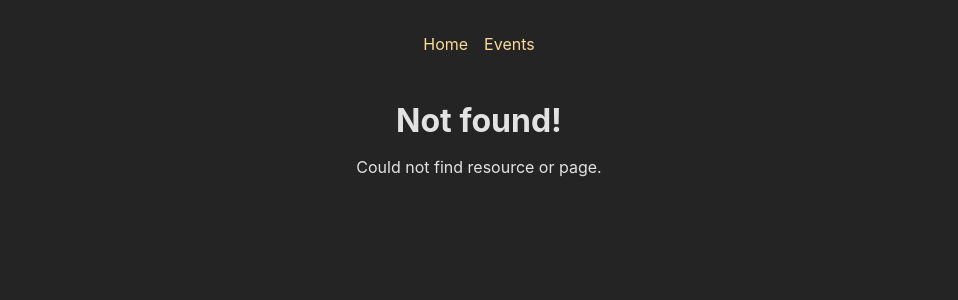
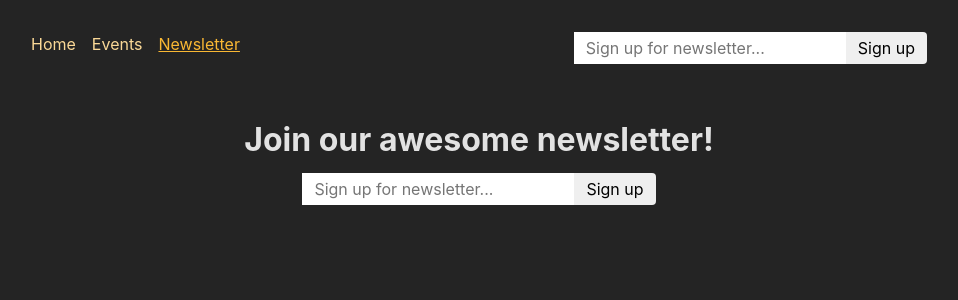
Before and after one commit to farimahnassiri/React, a React (Create React App) app in the folder mpa-with-router-app/frontend/: page /newsletter in a window 1280 px wide. Before the commit this address had no page. Shown: the top 300 px of the page, without its empty margins (161-1119 px from the left). Built offline with nearby package versions, Linux system fonts and the light colour scheme.

Commit message:
adding newsletter component to main navigation

```diff
--- a/mpa-with-router-app/frontend/src/App.js
+++ b/mpa-with-router-app/frontend/src/App.js
@@ -1,22 +1,19 @@
-import {
-  createBrowserRouter,
-  createRoutesFromElements,
-  RouterProvider,
-  Route }
-from "react-router-dom";
 
+import { RouterProvider, createBrowserRouter } from 'react-router-dom';
+
+import EditEventPage from './pages/EditEvent';
+import ErrorPage from './pages/Error';
+import EventDetailPage, {
+  loader as eventDetailLoader,
+  action as deleteEventAction,
+} from './pages/EventDetail';
+import EventsPage, { loader as eventsLoader } from './pages/Events';
+import EventsRootLayout from './pages/EventsRoot';
 import HomePage from './pages/Home';
-import ErrorPage from './pages/Error';
-import EventsPage, { loader as eventsLoader} from './pages/Events';
-import EventDetailsPage, {
-  loader as eventDetailLoader,
-  action as deleteEventAction
-} from './pages/EventDetail';
 import NewEventPage from './pages/NewEvent';
-import EditEventPage from './pages/EditEvent';
 import RootLayout from './pages/Root';
-import EventsRootLayout from './pages/EventsRoot';
 import { action as manipulateEventAction } from './components/EventForm';
+import NewsletterPage, { action as newsletterAction } from './pages/Newsletter';
 
 
 // Challenge / Exercise
@@ -42,51 +39,58 @@ import { action as manipulateEventAction } from './components/EventForm';
 // BONUS: Add another (nested) layout route that adds the <EventNavigation> component above all /events... page components
 
 // the path is the part after the domain
+
 const router = createBrowserRouter([
   {
     path: '/',
-      element: <RootLayout/>,
-      errorElement: <ErrorPage/>,
+    element: <RootLayout />,
+    errorElement: <ErrorPage />,
     children: [
-        { index: true, element: <HomePage/>},
-        { path: 'events', element: <EventsRootLayout />,
-          children:[
+      { index: true, element: <HomePage /> },
+      {
+        path: 'events',
+        element: <EventsRootLayout />,
+        children: [
           {
             index: true,
             element: <EventsPage />,
-              loader: eventsLoader
+            loader: eventsLoader,
           },
           {
             path: ':eventId',
             id: 'event-detail',
             loader: eventDetailLoader,
-              children:[
+            children: [
               {
                 index: true,
-                  element: <EventDetailsPage />,
-                  action: deleteEventAction
+                element: <EventDetailPage />,
+                action: deleteEventAction,
               },
               {
                 path: 'edit',
                 element: <EditEventPage />,
-                  action: manipulateEventAction
+                action: manipulateEventAction,
               },
             ],
           },
           {
             path: 'new',
             element: <NewEventPage />,
-              action: manipulateEventAction
+            action: manipulateEventAction,
           },
-          ]
+        ],
       },
-    ]
+      {
+        path: 'newsletter',
+        element: <NewsletterPage />,
+        action: newsletterAction,
+      },
+    ],
   },
 ]);
 
-
 function App() {
-  return <RouterProvider router={router}/>;;
+  return <RouterProvider router={router} />;
 }
 
 export default App;
--- a/mpa-with-router-app/frontend/src/components/MainNavigation.js
+++ b/mpa-with-router-app/frontend/src/components/MainNavigation.js
@@ -1,15 +1,47 @@
 import { NavLink } from 'react-router-dom';
+
 import classes from './MainNavigation.module.css';
+import NewsletterSignup from './NewsletterSignup';
 
 function MainNavigation() {
   return (
     <header className={classes.header}>
       <nav>
         <ul className={classes.list}>
-          <li><NavLink to="" className={({isActive}) => isActive ? classes.active : undefined} end>Home</NavLink></li>
-          <li><NavLink to="events" className={({isActive}) => isActive ? classes.active : undefined}>Events</NavLink></li>
+          <li>
+            <NavLink
+              to="/"
+              className={({ isActive }) =>
+                isActive ? classes.active : undefined
+              }
+              end
+            >
+              Home
+            </NavLink>
+          </li>
+          <li>
+            <NavLink
+              to="/events"
+              className={({ isActive }) =>
+                isActive ? classes.active : undefined
+              }
+            >
+              Events
+            </NavLink>
+          </li>
+          <li>
+            <NavLink
+              to="/newsletter"
+              className={({ isActive }) =>
+                isActive ? classes.active : undefined
+              }
+            >
+              Newsletter
+            </NavLink>
+          </li>
         </ul>
       </nav>
+      <NewsletterSignup />
     </header>
   );
 }
--- a/mpa-with-router-app/frontend/src/components/MainNavigation.module.css
+++ b/mpa-with-router-app/frontend/src/components/MainNavigation.module.css
@@ -3,7 +3,7 @@
   margin: auto;
   padding: 2rem;
   display: flex;
-  justify-content: center;
+  justify-content: space-between;
 }
 
 .list {
--- /dev/null
+++ b/mpa-with-router-app/frontend/src/components/NewsletterSignup.js
@@ -0,0 +1,16 @@
+import classes from './NewsletterSignup.module.css';
+
+function NewsletterSignup() {
+  return (
+    <form method="post" className={classes.newsletter}>
+      <input
+        type="email"
+        placeholder="Sign up for newsletter..."
+        aria-label="Sign up for newsletter"
+      />
+      <button>Sign up</button>
+    </form>
+  );
+}
+
+export default NewsletterSignup;
--- /dev/null
+++ b/mpa-with-router-app/frontend/src/components/NewsletterSignup.module.css
@@ -0,0 +1,18 @@
+.newsletter input,
+.newsletter button {
+  font: inherit;
+  padding: 0.25rem 0.75rem;
+  border-radius: 0;
+  border: none;
+}
+
+.newsletter button {
+  border-top-right-radius: 4px;
+  border-bottom-right-radius: 4px;
+  cursor: pointer;
+}
+
+.newsletter button:hover {
+  background-color: var( --color-primary-300);
+  color: var(--color-gray-500);
+}
--- /dev/null
+++ b/mpa-with-router-app/frontend/src/pages/Newsletter.js
@@ -0,0 +1,21 @@
+import NewsletterSignup from '../components/NewsletterSignup';
+import PageContent from '../components/PageContent';
+
+function NewsletterPage() {
+  return (
+    <PageContent title="Join our awesome newsletter!">
+      <NewsletterSignup />
+    </PageContent>
+  );
+}
+
+export default NewsletterPage;
+
+export async function action({ request }) {
+  const data = await request.formData();
+  const email = data.get('email');
+
+  // send to backend newsletter server ...
+  console.log(email);
+  return { message: 'Signup successful!' };
+}
```
Lines whose indentation alone changed are shown as unchanged.
